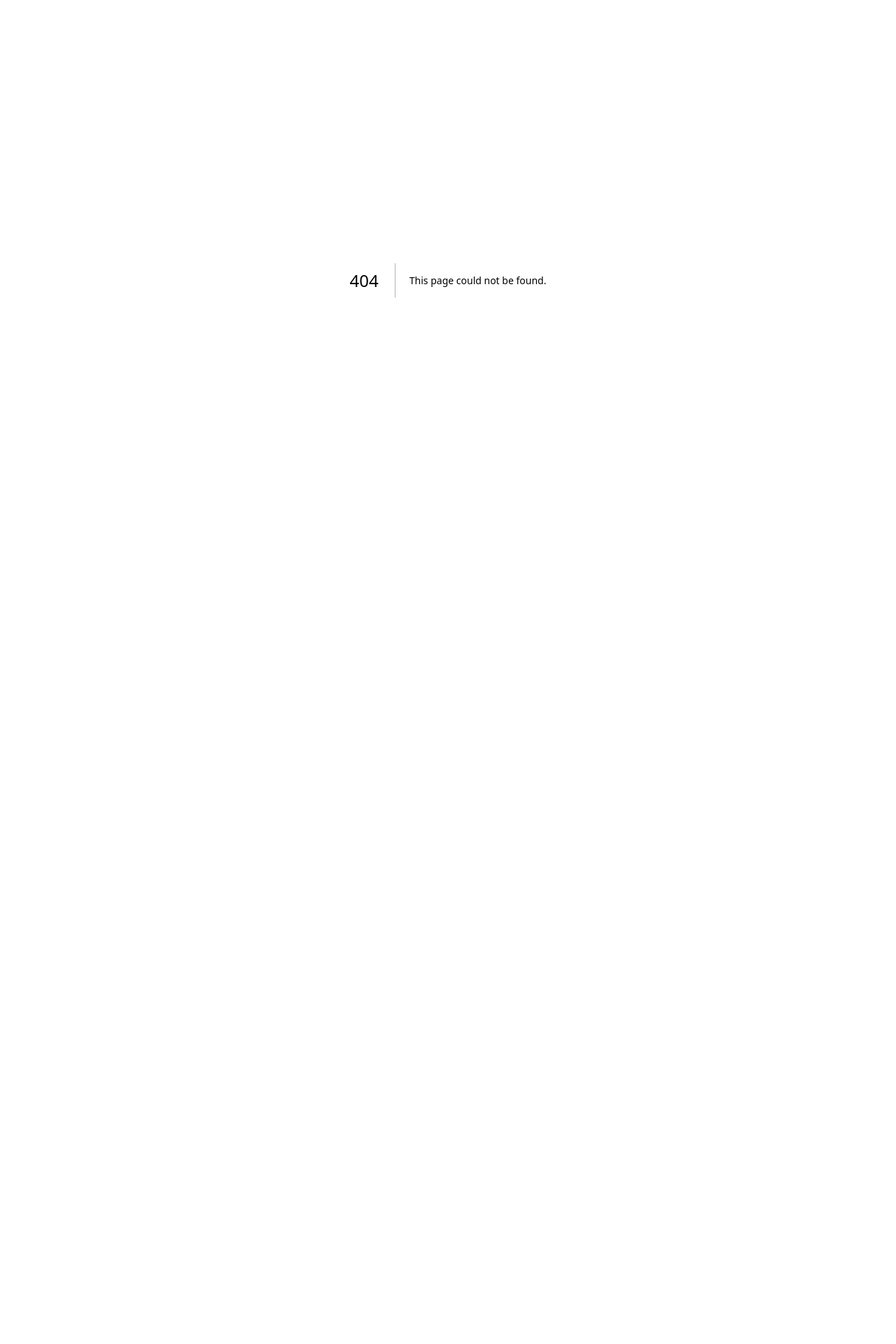
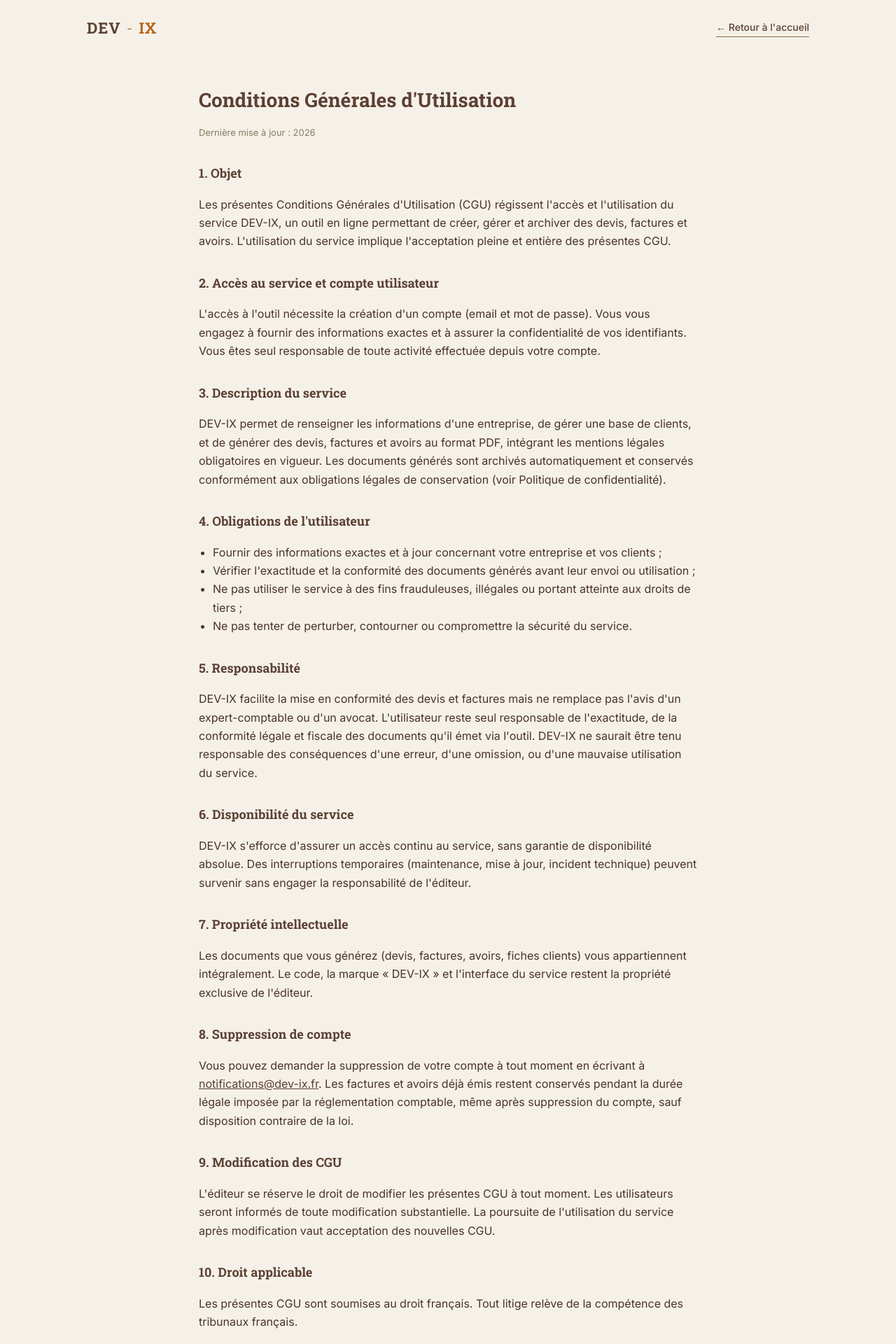
Before and after one commit to axegallais/generateur-devis-artisan, a Next.js app: page /cgu in a window 1280 px wide. Before the commit this address had no page. Shown: the top 1920 px of the page at 70% size. Before the commit the page ends 800 px from the top, so only its background shows below. Built offline with nearby package versions, Linux system fonts and the light colour scheme.

Commit message:
Create cgu.js

```diff
--- /dev/null
+++ b/pages/cgu.js
@@ -0,0 +1,113 @@
+import Head from 'next/head';
+
+export default function CGU() {
+  return (
+    <>
+      <Head>
+        <title>Conditions Générales d'Utilisation — DEV-IX</title>
+        <meta name="description" content="Conditions Générales d'Utilisation du service DEV-IX." />
+        <link rel="preconnect" href="https://fonts.googleapis.com" />
+        <link rel="preconnect" href="https://fonts.gstatic.com" crossOrigin="anonymous" />
+        <link href="https://fonts.googleapis.com/css2?family=Inter:wght@400;500;600;700&family=Roboto+Slab:wght@400;500;600;700&display=swap" rel="stylesheet" />
+        <style>{`
+          :root { --creme:#F5F1E8; --papier:#FDFBF9; --bois:#8B6F47; --noyer:#5C4033; --encre:#2C2C2A; --sauge:#2C5F63; --rouille:#B5651D; --trait:#E3DCCB; }
+          * { box-sizing: border-box; }
+          body { margin:0; background:var(--creme); color:var(--encre); font-family:'Inter', sans-serif; line-height:1.65; }
+          h1,h2 { font-family:'Roboto Slab', serif; color:var(--noyer); }
+          h1 { font-size:28px; margin:0 0 8px; }
+          h2 { font-size:18px; margin:32px 0 10px; }
+          a { color: var(--noyer); }
+          .conteneur { max-width: 760px; margin: 0 auto; padding: 40px 24px 80px; }
+          header.entete { display:flex; align-items:center; justify-content:space-between; padding:22px 24px; max-width:1080px; margin:0 auto; }
+          .logo-devix { font-family:'Roboto Slab', serif; font-weight:700; letter-spacing:1px; color:var(--noyer); font-size:22px; display:flex; align-items:baseline; gap:8px; text-decoration:none; }
+          .logo-devix .tiret { color: var(--rouille); font-weight: 400; opacity: 0.85; }
+          .logo-devix .x { color: var(--rouille); }
+          .retour { text-decoration:none; font-size:14px; font-weight:500; color:var(--noyer); border-bottom:1.5px solid var(--bois); padding-bottom:2px; }
+          .maj { font-size:13px; color:#8A7A64; margin-bottom:28px; }
+          p, li { color:#4A3327; }
+          ul { padding-left: 20px; }
+          footer.piedbas { padding:32px 24px 44px; text-align:center; font-size:12px; color:#8A7A64; }
+          footer.piedbas a { color:#8A7A64; margin:0 6px; }
+        `}</style>
+      </Head>
+      <header className="entete">
+        <a className="logo-devix" href="/">DEV<span className="tiret">-</span><span className="x">IX</span></a>
+        <a className="retour" href="/">← Retour à l'accueil</a>
+      </header>
+      <div className="conteneur">
+        <h1>Conditions Générales d'Utilisation</h1>
+        <p className="maj">Dernière mise à jour : 2026</p>
+
+        <h2>1. Objet</h2>
+        <p>
+          Les présentes Conditions Générales d'Utilisation (CGU) régissent l'accès et l'utilisation du service DEV-IX,
+          un outil en ligne permettant de créer, gérer et archiver des devis, factures et avoirs.
+          L'utilisation du service implique l'acceptation pleine et entière des présentes CGU.
+        </p>
+
+        <h2>2. Accès au service et compte utilisateur</h2>
+        <p>
+          L'accès à l'outil nécessite la création d'un compte (email et mot de passe). Vous vous engagez à fournir des informations exactes
+          et à assurer la confidentialité de vos identifiants. Vous êtes seul responsable de toute activité effectuée depuis votre compte.
+        </p>
+
+        <h2>3. Description du service</h2>
+        <p>
+          DEV-IX permet de renseigner les informations d'une entreprise, de gérer une base de clients, et de générer des devis, factures
+          et avoirs au format PDF, intégrant les mentions légales obligatoires en vigueur. Les documents générés sont archivés automatiquement
+          et conservés conformément aux obligations légales de conservation (voir Politique de confidentialité).
+        </p>
+
+        <h2>4. Obligations de l'utilisateur</h2>
+        <ul>
+          <li>Fournir des informations exactes et à jour concernant votre entreprise et vos clients ;</li>
+          <li>Vérifier l'exactitude et la conformité des documents générés avant leur envoi ou utilisation ;</li>
+          <li>Ne pas utiliser le service à des fins frauduleuses, illégales ou portant atteinte aux droits de tiers ;</li>
+          <li>Ne pas tenter de perturber, contourner ou compromettre la sécurité du service.</li>
+        </ul>
+
+        <h2>5. Responsabilité</h2>
+        <p>
+          DEV-IX facilite la mise en conformité des devis et factures mais ne remplace pas l'avis d'un expert-comptable ou d'un avocat.
+          L'utilisateur reste seul responsable de l'exactitude, de la conformité légale et fiscale des documents qu'il émet via l'outil.
+          DEV-IX ne saurait être tenu responsable des conséquences d'une erreur, d'une omission, ou d'une mauvaise utilisation du service.
+        </p>
+
+        <h2>6. Disponibilité du service</h2>
+        <p>
+          DEV-IX s'efforce d'assurer un accès continu au service, sans garantie de disponibilité absolue. Des interruptions temporaires
+          (maintenance, mise à jour, incident technique) peuvent survenir sans engager la responsabilité de l'éditeur.
+        </p>
+
+        <h2>7. Propriété intellectuelle</h2>
+        <p>
+          Les documents que vous générez (devis, factures, avoirs, fiches clients) vous appartiennent intégralement.
+          Le code, la marque « DEV-IX » et l'interface du service restent la propriété exclusive de l'éditeur.
+        </p>
+
+        <h2>8. Suppression de compte</h2>
+        <p>
+          Vous pouvez demander la suppression de votre compte à tout moment en écrivant à
+          {' '}<a href="mailto:notifications@dev-ix.fr">notifications@dev-ix.fr</a>. Les factures et avoirs déjà émis restent
+          conservés pendant la durée légale imposée par la réglementation comptable, même après suppression du compte, sauf disposition contraire de la loi.
+        </p>
+
+        <h2>9. Modification des CGU</h2>
+        <p>
+          L'éditeur se réserve le droit de modifier les présentes CGU à tout moment. Les utilisateurs seront informés de toute modification substantielle.
+          La poursuite de l'utilisation du service après modification vaut acceptation des nouvelles CGU.
+        </p>
+
+        <h2>10. Droit applicable</h2>
+        <p>Les présentes CGU sont soumises au droit français. Tout litige relève de la compétence des tribunaux français.</p>
+      </div>
+      <footer className="piedbas">
+        <a href="/mentions-legales">Mentions légales</a>·
+        <a href="/cgu">CGU</a>·
+        <a href="/cgv">CGV</a>·
+        <a href="/confidentialite">Confidentialité (RGPD)</a>
+        <p style={{marginTop:'8px'}}>Générateur de Devis — outil indépendant pour artisans, freelances et créateurs</p>
+      </footer>
+    </>
+  );
+}
```
